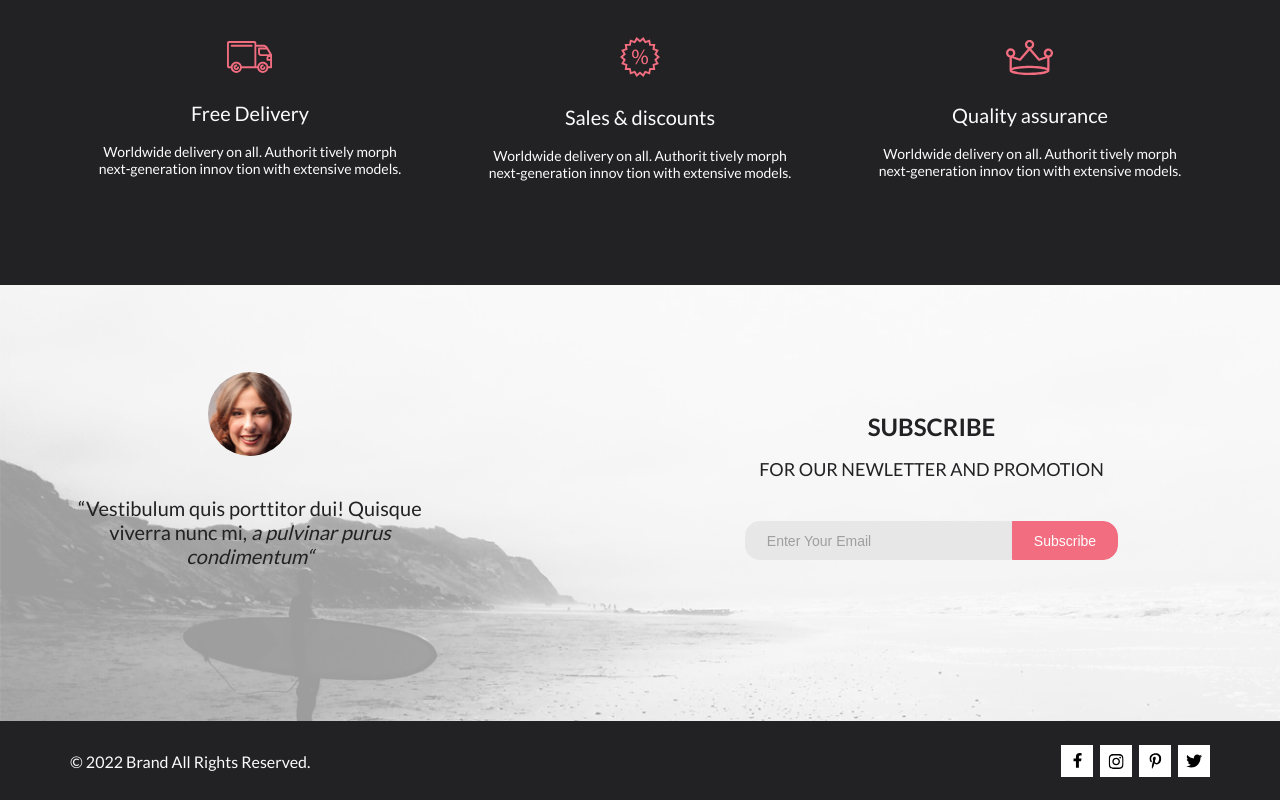
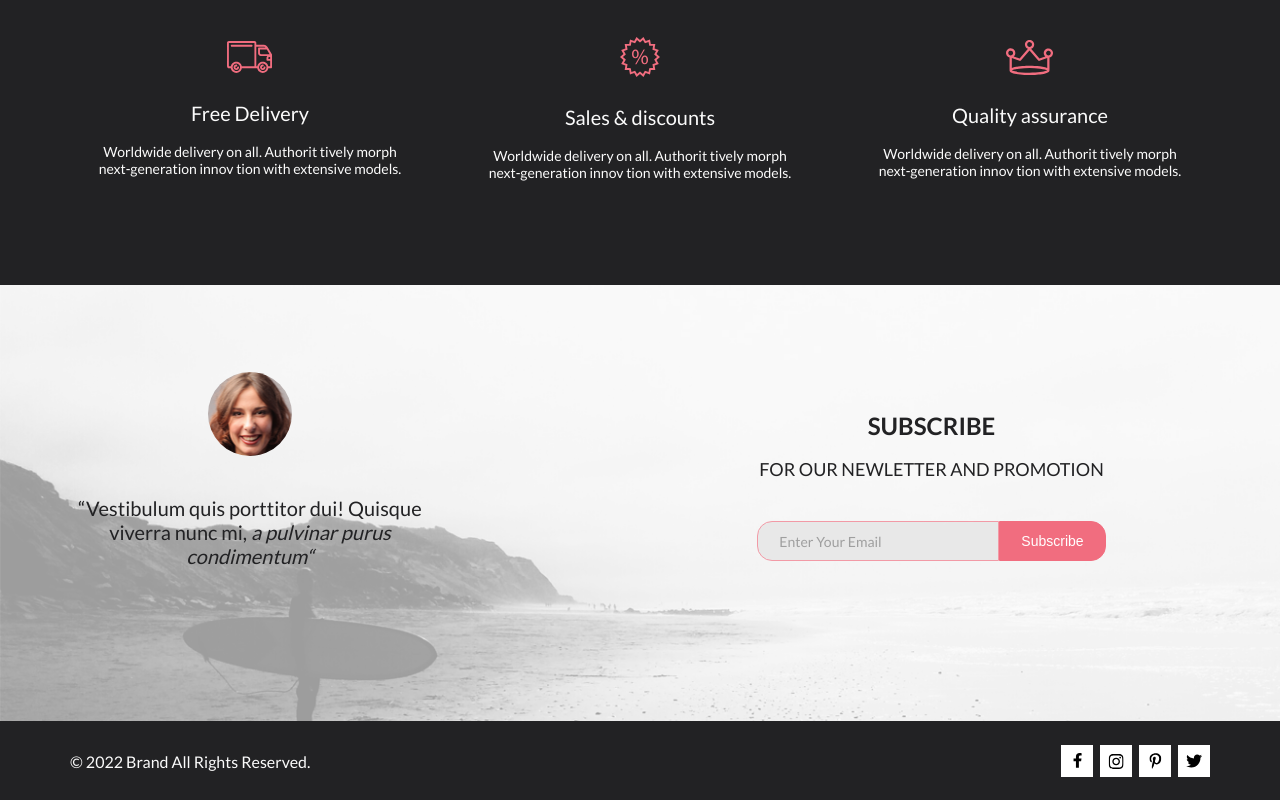
Before and after one commit to azolanda/clothes-shop, a plain HTML site: page index.html in a window 1280 px wide. Shown: the part 3039-3839 px from the top of the page. Drawn offline with Linux system fonts and the light colour scheme.

Commit message:
styles for input field added

```diff
--- a/index.html
+++ b/index.html
@@ -251,7 +251,7 @@
         <div class="contact__us-form__container">
             <h2 class="contact__us-heading">SUBSCRIBE<br><span class="contact__us-subheading">FOR OUR NEWLETTER AND PROMOTION</span></h2>
             <form class = "contact__us-form" action="#">
-                <input class = "contact__us-form__input" type="email" placeholder = "Enter Your Email" required>
+                <input class = "contact__us-form__input" type="email" placeholder = "Enter Your Email" required autofocus>
                 <button type ="submit" class="contact__us-form__button">Subscribe</button>
             </form>
         </div>
--- a/style.css
+++ b/style.css
@@ -2,6 +2,10 @@
     margin: 0;
     padding: 0;
     box-sizing: border-box;
+}
+
+input{
+    all:unset;
 }
 
 body{
@@ -428,16 +432,29 @@ a{
 
 .contact__us-form__input{
     background-color: #E1E1E1;
-    border: none;
+    border: 1px solid #E1E1E1;
     border-top-left-radius: 15px;
     border-bottom-left-radius: 15px;
-    padding: 12px 64px 11px 22px;
+    padding: 11px 63px 10px 21px;
     color: #222224;
     font-size: 14px;
     font-style: normal;
     font-weight: 400;
     line-height: normal;
     opacity: 0.6710000038146973;
+    transition: border 0.3s;
+}
+
+.contact__us-form__input:hover{
+    border: 1px solid #F16D7F;
+}
+
+.contact__us-form__input:active{
+    border: 1px solid #F16D7F;
+}
+
+.contact__us-form__input:focus{
+    border: 1px solid #F16D7F;
 }
 
 .contact__us-form__button{
```
